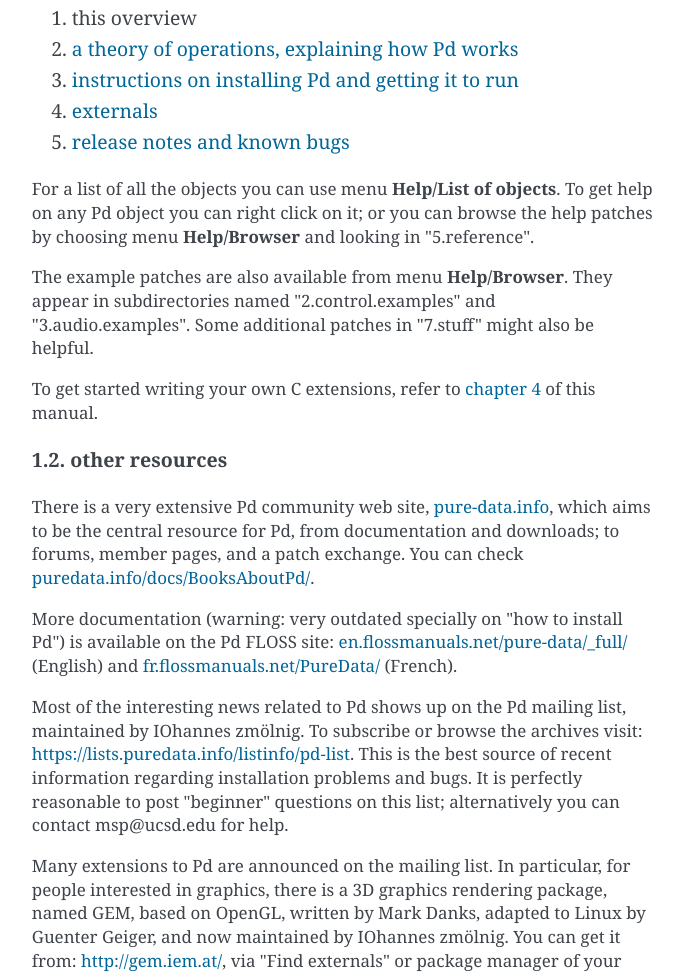
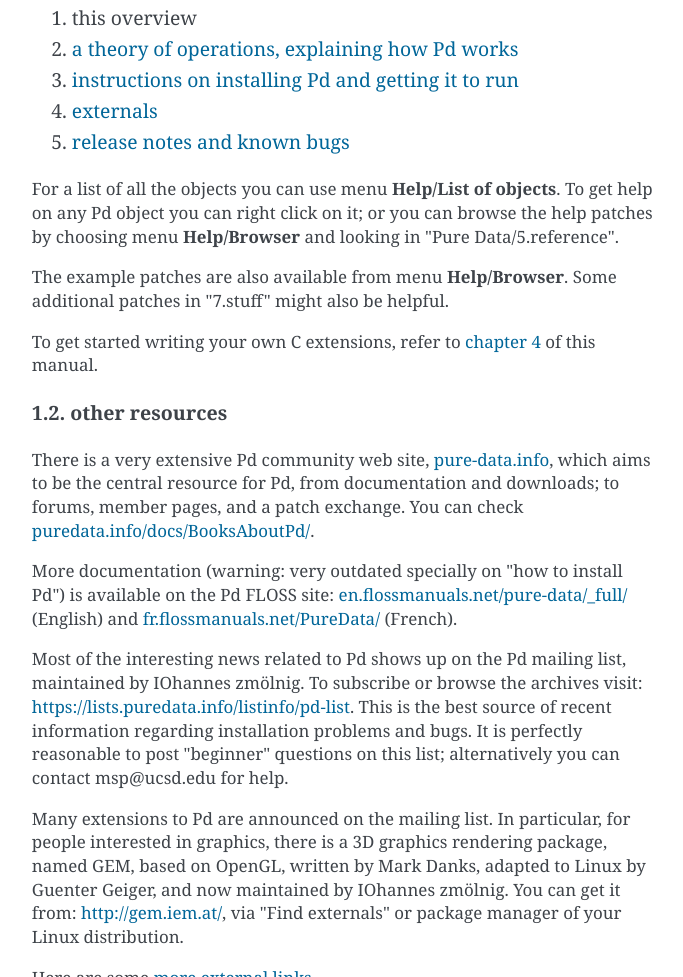
Before and after one commit to Lucarda/Lucarda.github.io, a plain HTML site: page pd-manual-preview-1/x1.htm in a window 1280 px wide. Shown: the part 996-1973 px from the top of the page, without its empty margins (45-728 px from the left). Drawn offline with Linux system fonts and the light colour scheme.

Commit message:
update chapter 1

```diff
--- a/pd-manual-preview-1/x1.htm
+++ b/pd-manual-preview-1/x1.htm
@@ -83,13 +83,11 @@ This HTML manual has five sections:
 For a list of all the objects you can use menu <b>Help/List of objects</b>.  To get help on any
 Pd object you can right click on it; or you can browse the help patches
 by choosing menu <b>Help/Browser</b> and looking in
-"5.reference".
+"Pure Data/5.reference".
 
 <P>
 The example patches are also available from menu <b>Help/Browser</b>.
-They appear in subdirectories named
-"2.control.examples" and "3.audio.examples". Some additional
-patches in "7.stuff" might also be helpful.
+Some additional patches in "7.stuff" might also be helpful.
 
 <P>
 To get started writing your own C extensions, refer to <A href=x4.htm>chapter 4 </A>of this manual.
```
